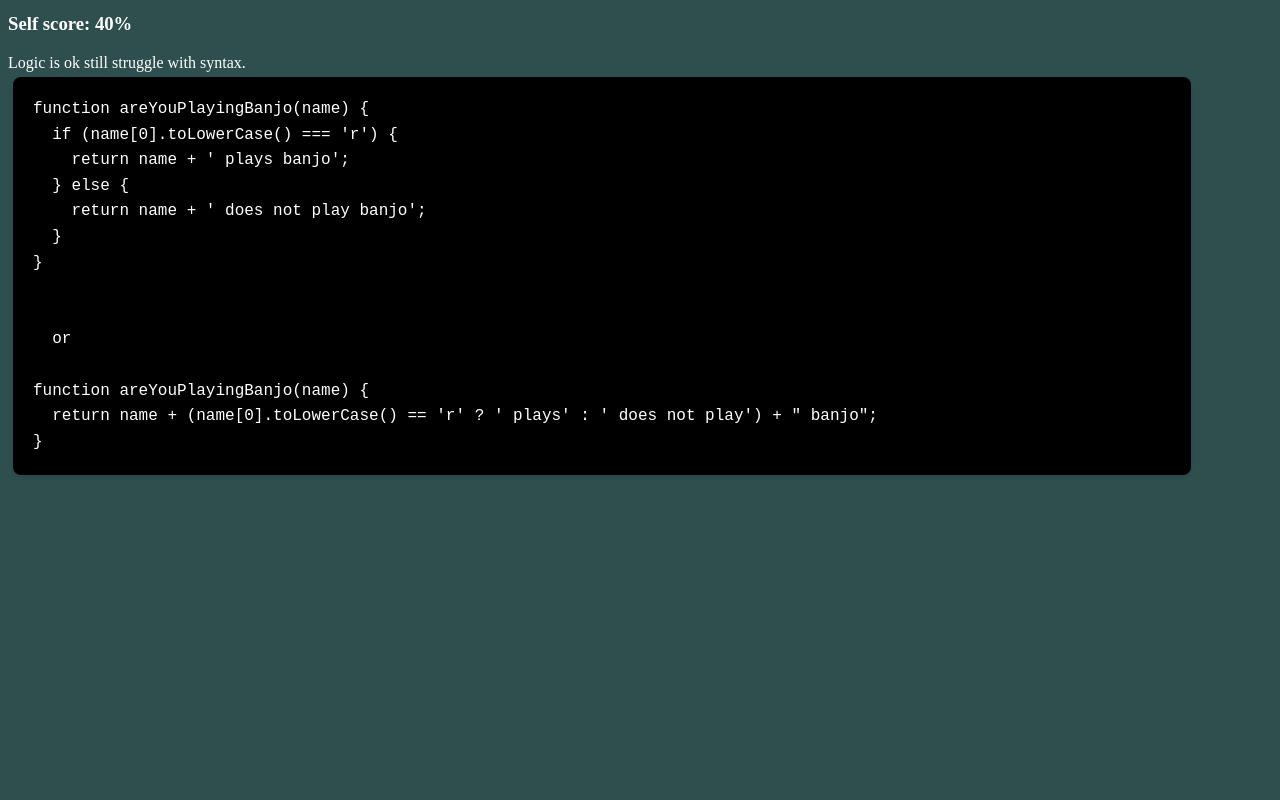
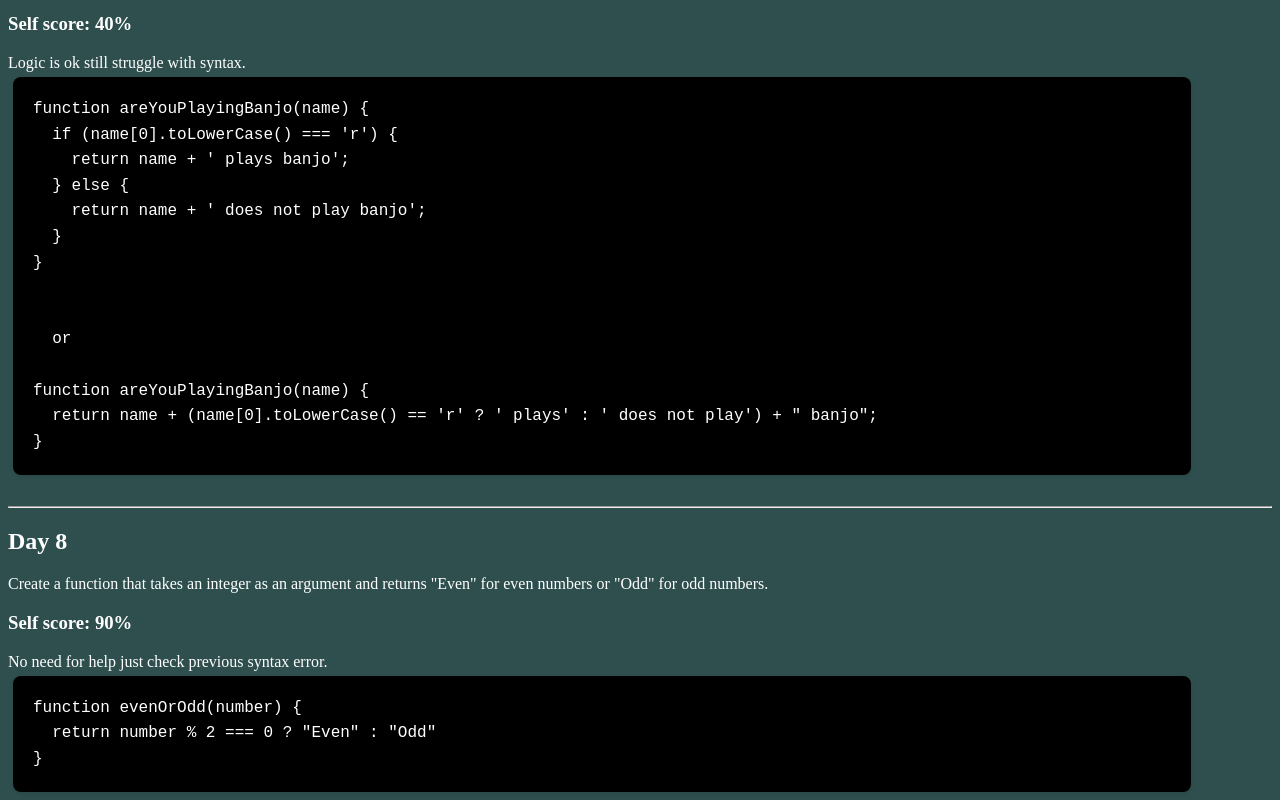
Before and after one commit to ChonCanCode/03-chon-codex, a React (Vite) app: page / in a window 1280 px wide. Shown: the part 4206-5006 px from the top of the page. Before the commit the page ends 4689 px from the top, so only its background shows below. Built offline with nearby package versions, Linux system fonts and the light colour scheme.

Commit message:
Day 8 part  1 completed

```diff
--- a/src/App.tsx
+++ b/src/App.tsx
@@ -214,6 +214,21 @@ function areYouPlayingBanjo(name) {
   return name + (name[0].toLowerCase() == 'r' ? ' plays' : ' does not play') + " banjo";
 }`}
       </code>
+      <br />
+      <hr />
+      <h2>Day 8</h2>
+      <span>
+        Create a function that takes an integer as an argument and returns
+        "Even" for even numbers or "Odd" for odd numbers.
+      </span>
+
+      <h3>Self score: 90%</h3>
+      <span>No need for help just check previous syntax error.</span>
+      <code>
+        {`function evenOrOdd(number) {
+  return number % 2 === 0 ? "Even" : "Odd"
+}`}
+      </code>
     </>
   );
 }
```
